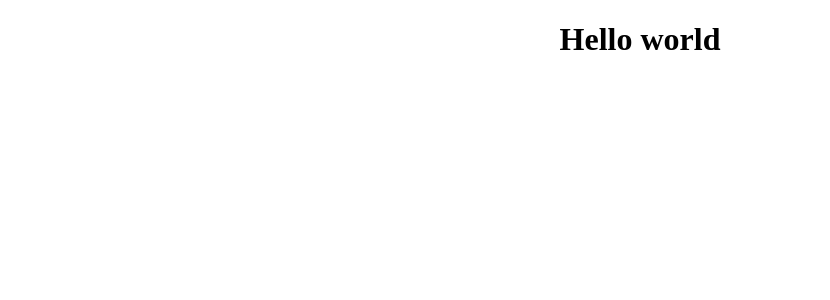
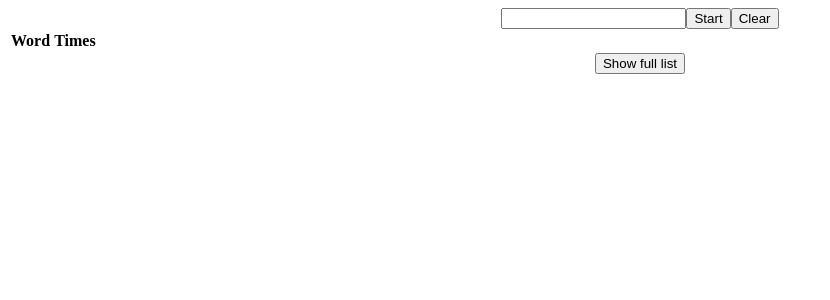
Before and after one commit to elmar8287/key-words-finding-app, a React (Create React App) app: page / in a window 1280 px wide. Shown: the top 300 px of the page, without its empty margins (0-830 px from the left). Built offline with nearby package versions, Linux system fonts and the light colour scheme.

Commit message:
Setup MUI

```diff
--- a/package.json
+++ b/package.json
@@ -3,6 +3,9 @@
   "version": "0.1.0",
   "private": true,
   "dependencies": {
+    "@emotion/react": "^11.10.4",
+    "@emotion/styled": "^11.10.4",
+    "@mui/material": "^5.10.3",
     "@testing-library/jest-dom": "^5.16.5",
     "@testing-library/react": "^13.3.0",
     "@testing-library/user-event": "^13.5.0",
--- a/src/Components/App/App.js
+++ b/src/Components/App/App.js
@@ -1,10 +1,11 @@
 import React from 'react';
 import './App.css';
+import Main from '../Main/Main';
 
 function App() {
   return (
     <div className="App">
-      <h1>Hello world</h1>
+      <Main />
     </div>
   );
 }
--- /dev/null
+++ b/src/Components/Main/Main.js
@@ -0,0 +1,80 @@
+import React, {useState} from 'react';
+
+
+const Main = () => {
+
+  const [value, setValue] = useState("")
+  const textAreaHandle = (e) => {
+    setValue(e.target.value)
+  }
+
+  const [elmar, setElmar] = useState([])
+  const findTopThree = () => {
+    let a = value
+      .toString()
+      .replace(/[^\w\s]|_/g, "")
+      .replace(/\s+/g, " ")
+      .toLowerCase();
+    const arr = a.split(' ');
+    const map = {};
+    arr.forEach(word => {
+      map[word] = (map[word] || 0) + 1;
+  });
+
+    const res = Array.from(Object.keys(map), key => [key, map[key]]);
+    res.sort((a, b) => b[1] - a[1]);
+    setElmar([res])
+  };
+  // const [find, setFind] = useState("Hello")
+  // const longLength = () => {
+  //   let arr = elmar[0]
+  //   let longest = arr.sort(
+  //       function (a, b) {
+  //           return b.length - a.length;
+  //       }
+  //   )[0];
+  //     setFind(longest)
+  // }
+
+  const [full, setFull] = useState(7)
+  const fullHandle = () => {
+    const length = elmar[0]
+    setFull(length.length)
+  }
+
+  const clearHandle = () => {
+    setValue("")
+  }
+
+  return (
+    <div>
+      <input onChange={textAreaHandle} type="text" value={value}/>
+          <button onClick={findTopThree}>Start</button>
+          <button onClick={clearHandle}>Clear</button>
+          {/* <p>The word with longest length is <span className="long-length">{find}</span> with length equile to
+
+          {elmar[0]!==undefined &&
+            <span className="long-length">{find.length}</span>
+          }
+
+          </p> */}
+          <table>
+            <tr>
+              <th>Word</th>
+              <th>Times</th>
+            </tr>
+            {elmar[0]!==undefined && elmar[0]!==null &&
+              elmar[0].map((e)=>(
+                <tr>
+                  <td>{e[0]}</td>
+                  <td>{e[1]}</td>
+                </tr>
+              )).slice(0, full)
+            }
+          </table>
+          <button onClick={fullHandle}>Show full list</button>
+    </div>
+  );
+};
+
+export default Main;
```
Also changed, not shown: 1 other file (tests, documents, lock files or other folders).
